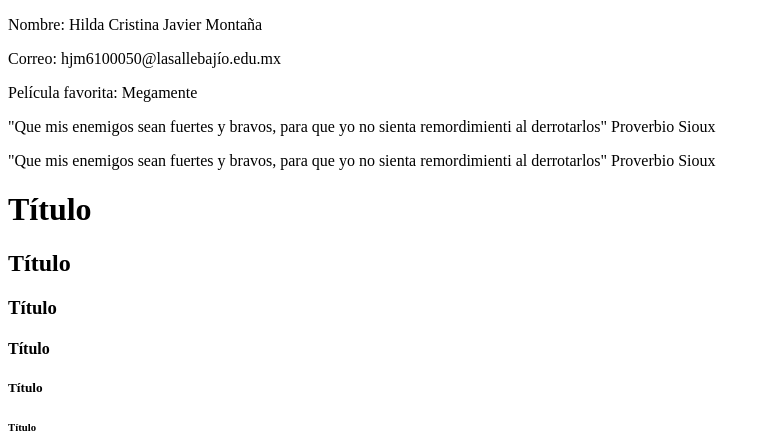
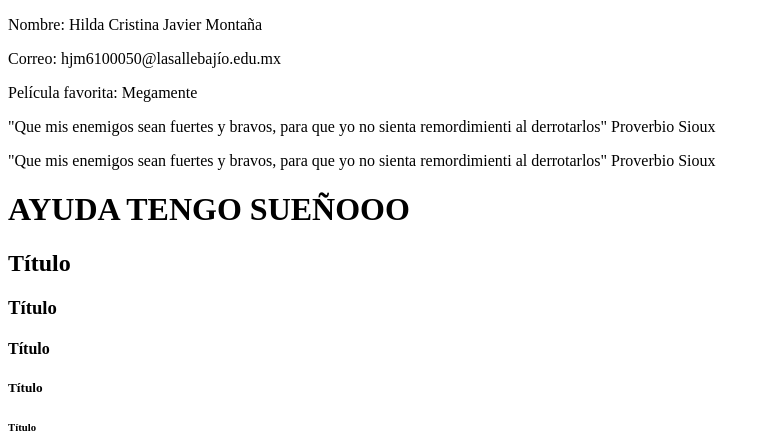
Before and after one commit to AndreaMontemayor/Equipodinamita, a plain HTML site: page index.html in a window 1280 px wide. Shown: the top 436 px of the page, without its empty margins (0-771 px from the left). Drawn offline with Linux system fonts and the light colour scheme.

Commit message:
Yoooo au

```diff
--- a/index.html
+++ b/index.html
@@ -12,12 +12,12 @@
         <p>"Que mis enemigos sean fuertes y bravos, para que yo no sienta remordimienti al derrotarlos" Proverbio Sioux</p>
         <p>"Que mis enemigos sean fuertes y bravos, para que yo no sienta remordimienti al derrotarlos" Proverbio Sioux</p>
 
-        <h1>Título</h1>
-         <h2>Título</h2>
-          <h3>Título</h3>
-           <h4>Título</h4>
-            <h5>Título</h5>
-             <h6>Título</h6>
+        <h1>AYUDA TENGO SUEÑOOO</h1>
+        <h2>Título</h2>
+        <h3>Título</h3>
+        <h4>Título</h4>
+        <h5>Título</h5>
+        <h6>Título</h6>
 
         <a href="https://www.canva.com/" target="_blank">Pinterest</a>
         <a href="mailto:hjm6100050@lasallebajio.edu.mx" target="_blank">Envíame un correo</a>
```
